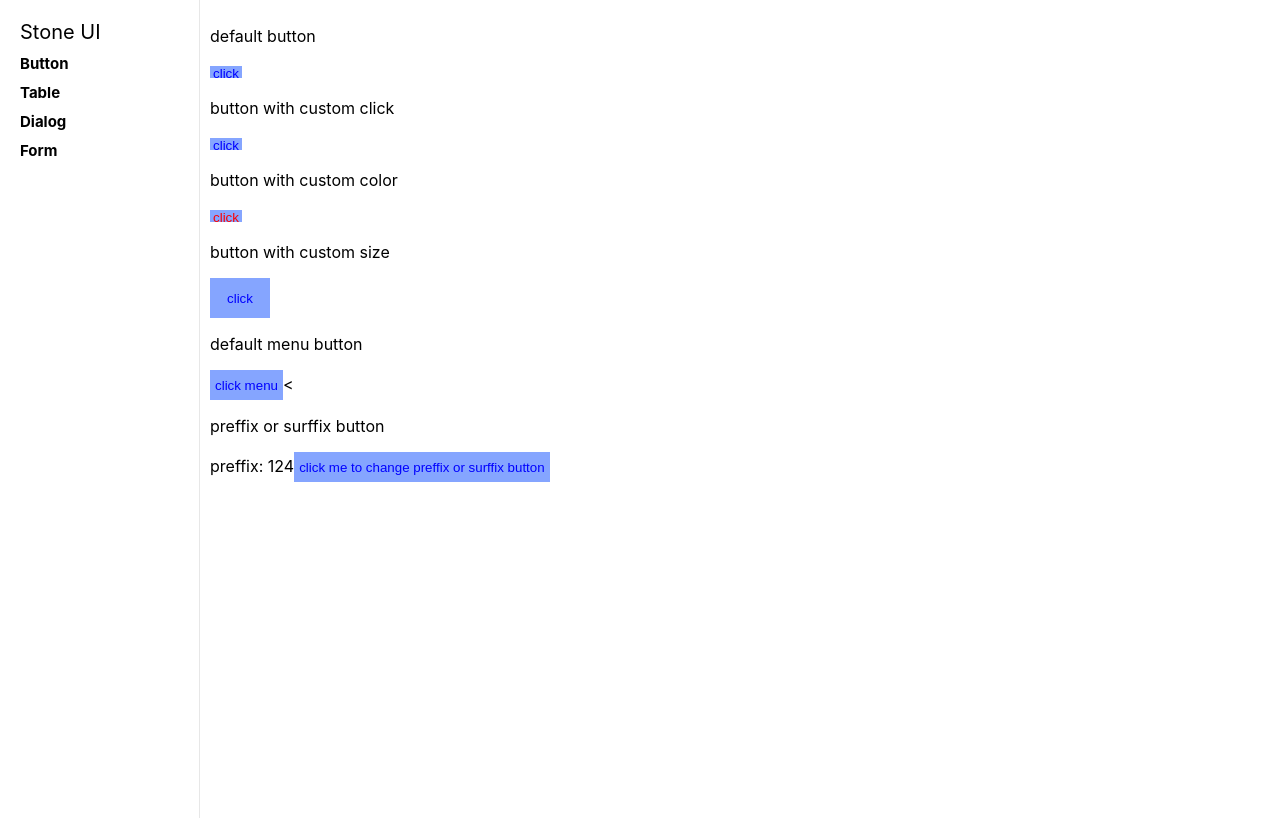
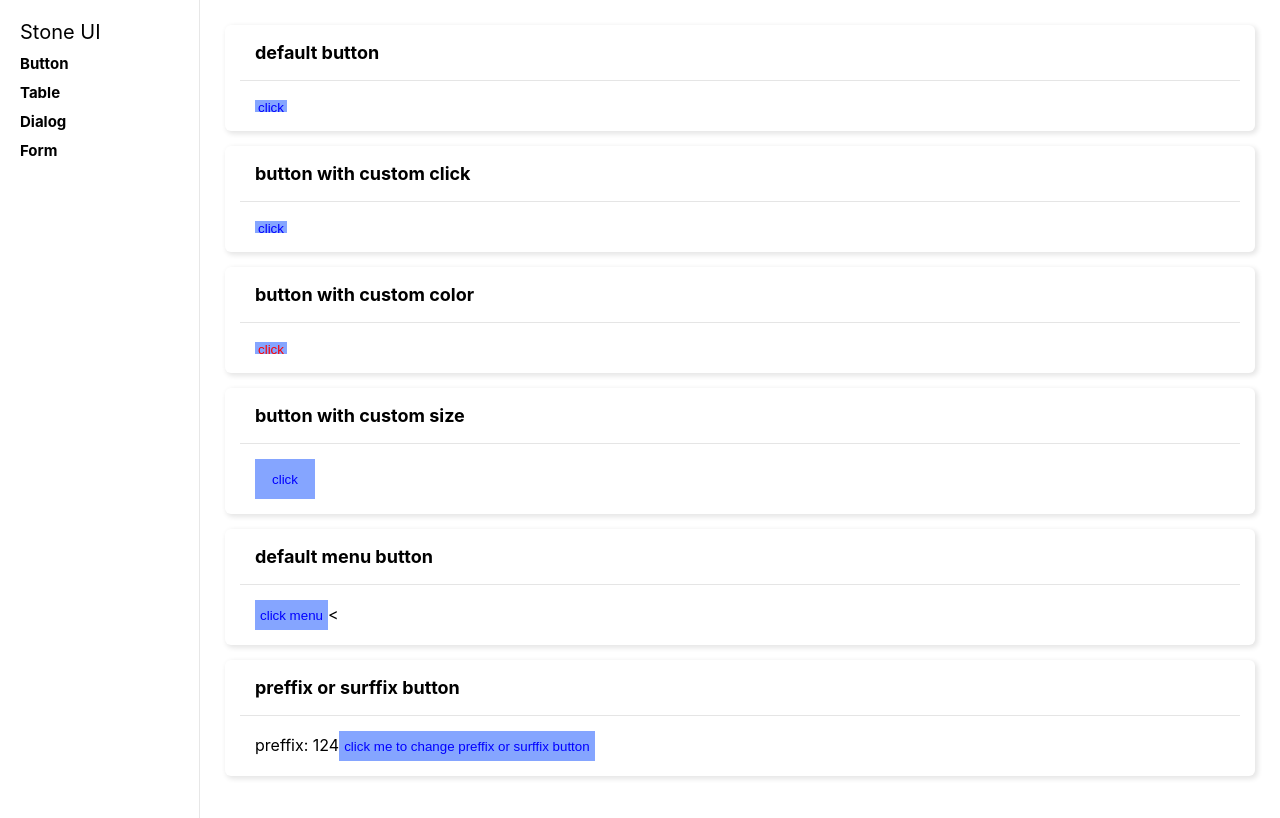
Before and after one commit to 0mutatio1/stone, a React (Create React App) app: page /home/button in a window 1280 px wide. Shown: the top 818 px of the page. Built offline with nearby package versions, Linux system fonts and the light colour scheme.

Commit message:
🌈 style: 样式优化

```diff
--- a/src/routes/button/index.scss
+++ b/src/routes/button/index.scss
@@ -1,8 +1,29 @@
+.button-container {
+    &__item {
+        box-shadow: 2px 2px 5px 1px rgba(0, 0, 0, 0.1);
+        margin: 15px;
+        border-radius: 6px;
+        &_title {
+            font-size: 18px;
+            line-height: 25px;
+            font-weight: 700;
+            border-bottom: 1px solid rgba(0, 0, 0, 0.1);
+            padding: 15px;
+            margin: 15px;
+        }
+        &_content {
+            padding: 0 15px 15px;
+            margin: 0 15px 15px;
+        }
+    }
+}
 .menu-field {
     box-shadow: 2px 2px 5px 1px #d5d5d5;
     width: 200px;
     margin-left: 60px;
     z-index: 5;
+    position: absolute;
+    background-color: white;
     &__item:hover {
         background-color: #fafafa;
         color: rgb(28, 124, 214);
--- a/src/routes/button/index.tsx
+++ b/src/routes/button/index.tsx
@@ -3,45 +3,56 @@ import { NormalButton } from './normal-button';
 import { MenuButton } from './menu-button';
 import { ConsumerButton } from './consumer-button';
 
-function button() {
+function SButton() {
   return (
     <div className="button-container">
-      <div className="normal-button-container">
-        <div className="default">
-          <p>default button</p>
+
+      <div className="button-container__item">
+        <div className='button-container__item_title'>default button</div>
+        <div className='button-container__item_content'>
           <NormalButton />
         </div>
+      </div>
 
-        <div className="custom-onclick">
-          <p>button with custom click</p>
+      <div className="button-container__item">
+        <div className='button-container__item_title'>button with custom click</div>
+        <div className='button-container__item_content'>
           <NormalButton
             onClick={() => {
               alert('click');
             }}
           />
         </div>
+      </div>
 
-        <div className="custom-color">
-          <p>button with custom color</p>
+      <div className="button-container__item">
+        <div className='button-container__item_title'>button with custom color</div>
+        <div className='button-container__item_content'>
           <NormalButton color="red" />
         </div>
+      </div>
 
-        <div className="custom-size">
-          <p>button with custom size</p>
+      <div className="button-container__item">
+        <div className='button-container__item_title'>button with custom size</div>
+        <div className='button-container__item_content'>
           <NormalButton size={40} />
         </div>
+      </div>
 
-        <div className="default-menu-button">
-          <p>default menu button</p>
+      <div className="button-container__item">
+        <div className='button-container__item_title'>default menu button</div>
+        <div className='button-container__item_content'>
           <MenuButton />
         </div>
+      </div>
 
-        <div className="pre-or-sur-button">
-          <p>preffix or surffix button</p>
+      <div className="button-container__item">
+        <div className='button-container__item_title'>preffix or surffix button</div>
+        <div className='button-container__item_content'>
           <RenderConsumer />
         </div>
+      </div>
 
-      </div>
     </div>
   );
 }
@@ -60,4 +71,4 @@ function RenderConsumer () {
     </div>
   )
 };
-export default button;
+export default SButton;
```
